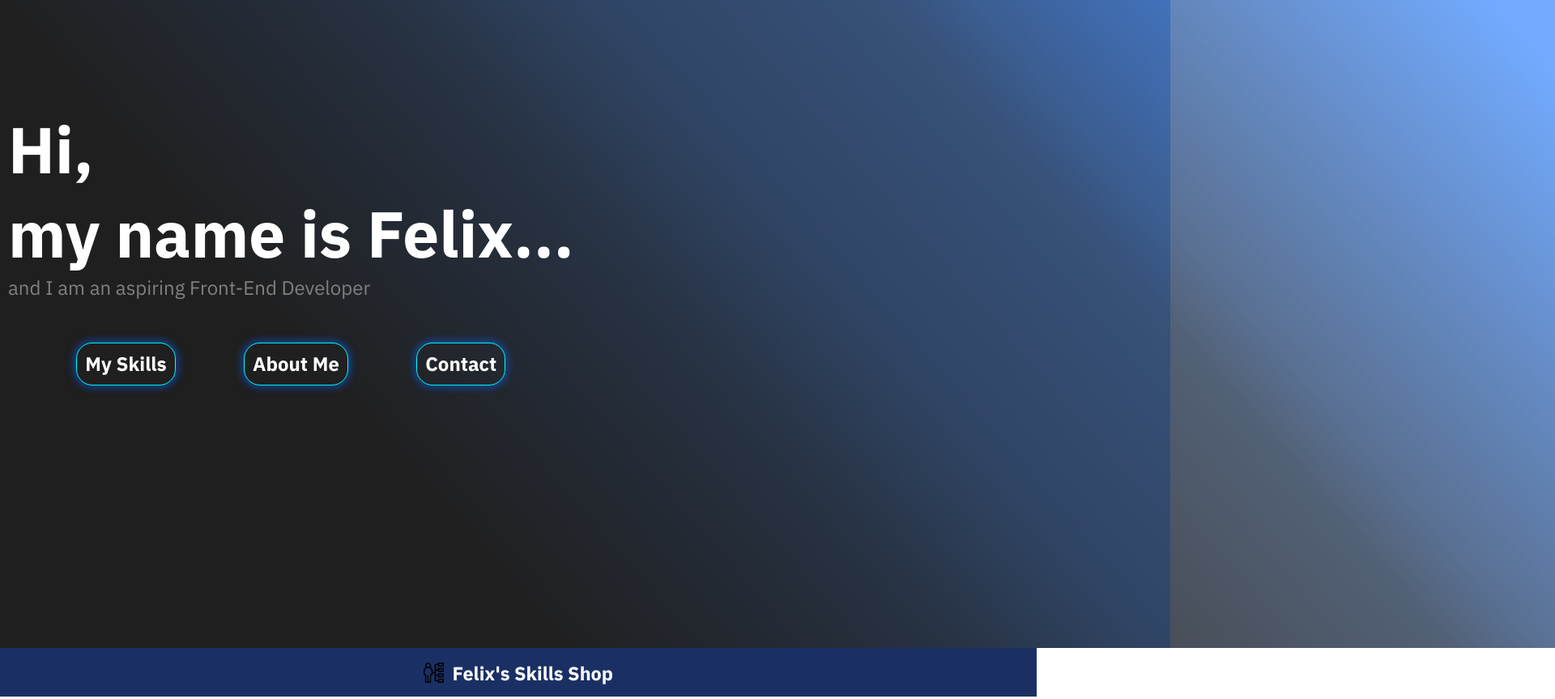
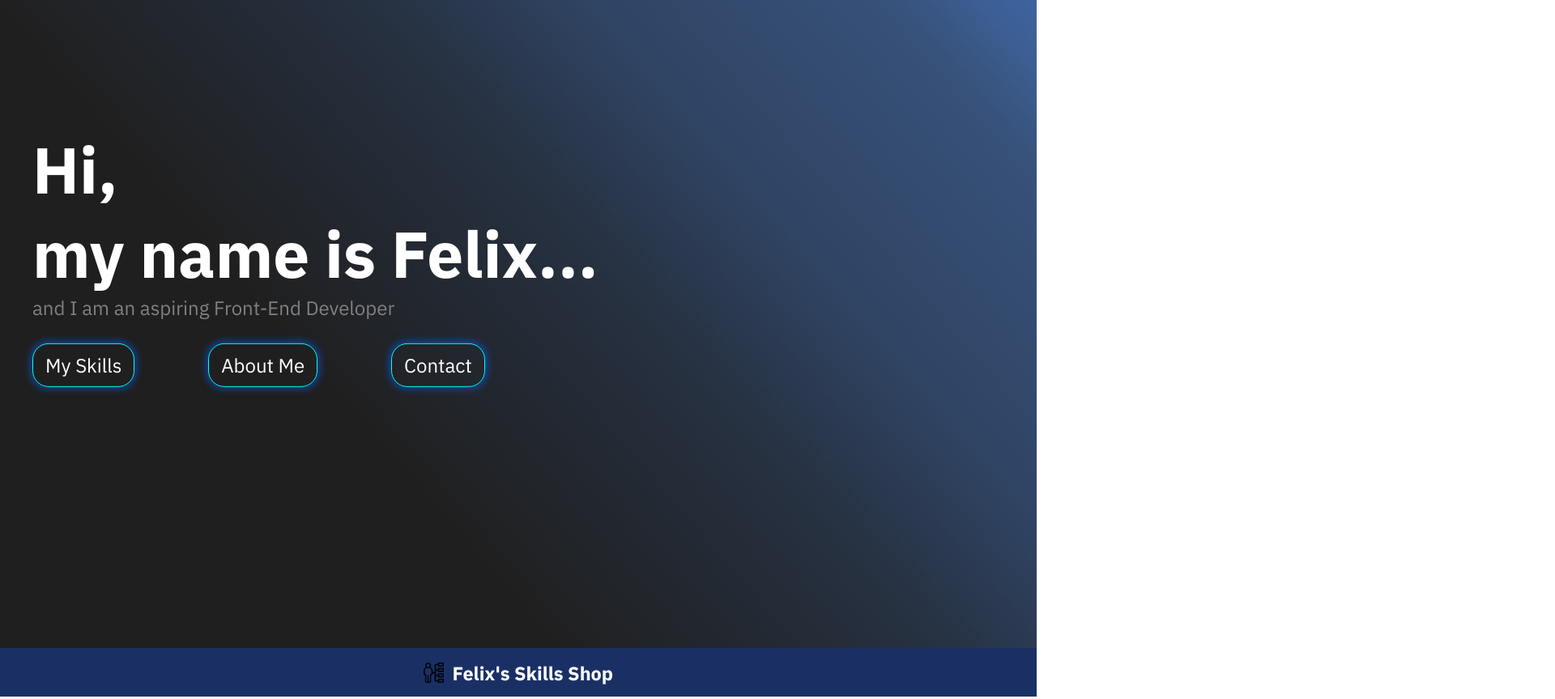
Before and after one commit to FVDB98/Portfolio, a plain HTML site: page index.html in a window 1280 px wide. Shown: the top 863 px of the page at 81% size, 1920 px wide, since content can reach past the window. Drawn offline with Linux system fonts and the light colour scheme.

Commit message:
UI fixes

```diff
--- a/assets/css/main.css
+++ b/assets/css/main.css
@@ -11,6 +11,7 @@ body{
     width: 100%;
     height: 100vh;
     position: relative;
+    overflow-x: hidden;
 }
 
 .bg{
@@ -49,7 +50,7 @@ body{
     position: absolute;
     top: 40%;
     transform: translateY(-50%);
-    padding: 10px;
+    padding: 10px 20px;
 }
 
 .home-title h1{
@@ -58,6 +59,10 @@ body{
     color: white;
     font-size: clamp(3.438rem, 2.762vw + 2.79rem, 5rem);
     line-height: clamp(5.156rem, 2.376vw + 4.599rem, 6.5rem);
+}
+
+.home-title span{
+    display: block;
 }
 
 .home-title p{
@@ -72,11 +77,12 @@ body{
     width: 100%;
     display: flex;
     flex-direction: row;
-    justify-content: space-evenly;
-    padding-top: 20px;
+    justify-content: space-between;
+    padding: 0px;
+    margin-top: 40px;
 }
 
-.link-block a h1{
+.link-block a{
     border: 1px solid aqua;
     padding: 10px;
     border-radius: 20px;
@@ -86,7 +92,7 @@ body{
     line-height: clamp(1.5rem, 0.796vw + 1.314rem, 1.95rem);
 }
 
-.link-block a h1:hover{
+.link-block a:hover{
     box-shadow: 0px 0px 14px 14px rgba(0,102,255,0.5);
     transition-duration: 0.5s;
 }
@@ -94,6 +100,11 @@ body{
 .link-block a{
     text-decoration: none;
     color: white;
+    padding: 10px 15px;
+}
+
+.link-block{
+  list-style: none;
 }
 
 /* Skills Section */
@@ -377,6 +388,10 @@ body{
   border-radius: 10px;
   margin: 10px;
   box-shadow: 0px 0px 8px 1px rgb(0 0 0 / 60%);
+  min-height: 565px;
+  display: flex;
+  justify-content: center;
+  flex-direction: column;
 }
 
 .quiz-container h2 {
@@ -469,6 +484,12 @@ body{
   .quiz-box{
     width: 500px;
   }
+  .content-block{
+    padding: 10px 40px;
+  }
+  .links-container{
+    justify-content: space-evenly;
+  }
 }
 
 @media screen and (min-width: 680px){
@@ -495,7 +516,10 @@ body{
 }
 
 @media screen and (min-width: 900px){
-
+  .links-container{
+    width: 80%;
+    justify-content: space-between;
+  }
 }
 
 @media screen and (min-width: 1200px){
--- a/assets/js/quiz.js
+++ b/assets/js/quiz.js
@@ -71,7 +71,7 @@ var QuizUI = {
         this.populateIdWithHTML("progress", "Question " + currentQuestionNumber + " of " + quiz.questions.length);
     }
 };
-//Create Questions
+//Create Questions (Array)
 var questions = [
     new Question("What Football team do I support?", [ "Chelsea:", "Arsenal:", "West Ham:"], "Chelsea:"),
     new Question("What Warhammer 40k models do I collect?", ["Space Marines:","Orks:", "Chaos Space Marines:"], "Chaos Space Marines:"),
--- a/index.html
+++ b/index.html
@@ -17,27 +17,28 @@
             <div class="bg bg3"></div>
             <section class="content-block">
                 <article class="home-title">
-                    <h1>Hi,</h1>
-                    <h1>my name is Felix...</h1>
+                    <h1>Hi,<span>my name is Felix...</span></h1>
                     <p>and I am an aspiring Front-End Developer</p>
                 </article>
-                <section class="links-container">
-                    <div class="link-block">
+                <nav>
+                    <ul class="links-container">
+                        <li class="link-block">
                             <a href="#skills-section">
-                            <h1>My Skills</h1>
+                                My Skills
                             </a>
-                    </div>
-                    <div class="link-block">
+                        </li>
+                        <li class="link-block">
                             <a href="#about-me-section">
-                            <h1>About Me</h1>
+                                About Me
                             </a>
-                    </div>
-                    <div class="link-block">
+                        </li>
+                        <li class="link-block">
                             <a href="#footer-container">
-                            <h1>Contact</h1>
+                                Contact
                             </a>
-                    </div>
-                </section>
+                        </li>
+                    </ul>
+                </nav>
             </section>
         </section>
 
```
Lines whose indentation alone changed are shown as unchanged.
